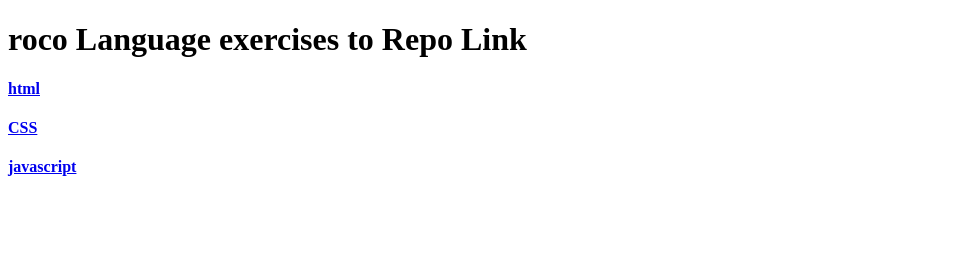
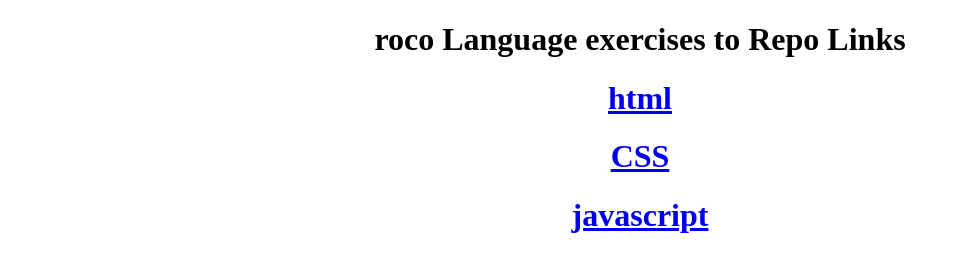
Before and after one commit to 1BobC/rocoRepoLinks.github.io, a plain HTML site: page index.html in a window 1280 px wide. Shown: the whole page, without its empty margins (0-961 px from the left). Drawn offline with Linux system fonts and the light colour scheme.

```diff
--- a/index.html
+++ b/index.html
@@ -8,11 +8,11 @@
     <title>rocoRepoLink</title>
 </head>
 <body>
-    <h1>roco Language exercises to Repo Link</h1>
+    <h1>roco Language exercises to Repo Links</h1>
 
-    <a href="langLinks/htmlLang.html"><h4>html</h4></a>
-    <a href="langLinks/cssLang.html"><h4>CSS</h4></a>
-    <a href="langLinks/jscriptLang.html"><h4>javascript</h4></a>
+    <a href="langLinks/htmlLang.html"><h1>html</h1></a>
+    <a href="langLinks/cssLang.html"><h1>CSS</h1></a>
+    <a href="langLinks/jscriptLang.html"><h1>javascript</h1></a>
 
 
     <script src="langLinks/jscript.js"></script>
--- a/langLinks/style.CSS
+++ b/langLinks/style.CSS
@@ -1 +1,4 @@
 /* Webpage linking my tutorial subjects to my repos */
+h1{
+    text-align: center;
+}
```
Also changed, not shown: 1 other file.
